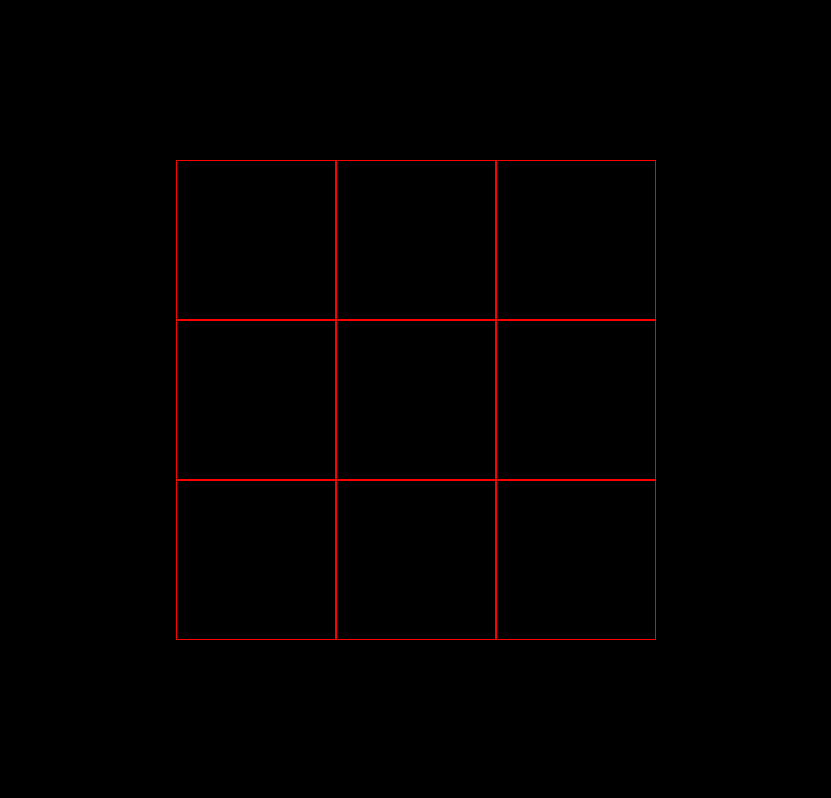
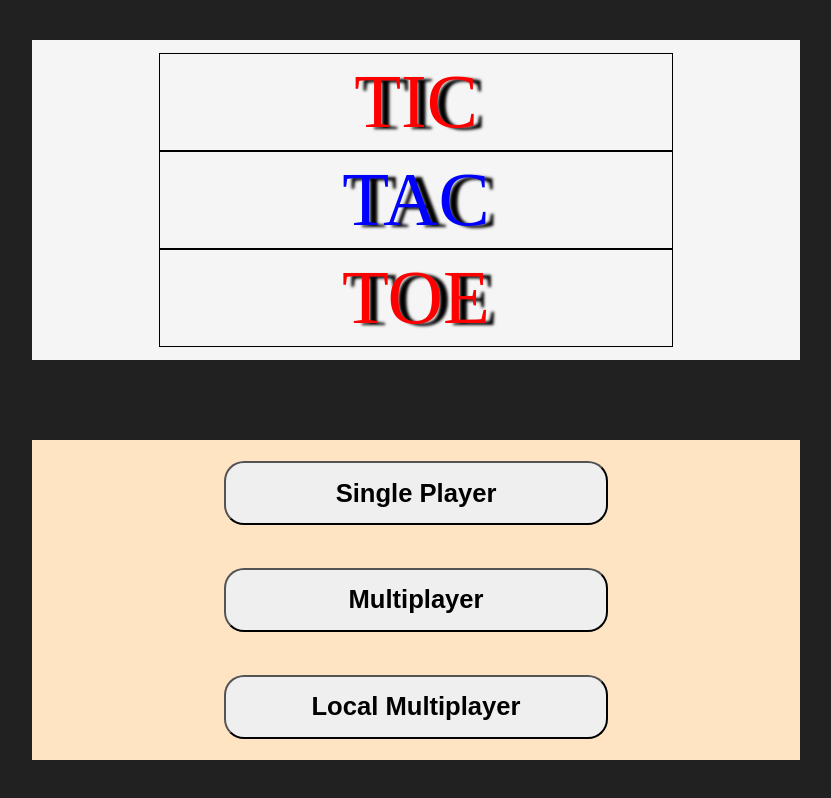
Before and after one commit to shreyasanjay007/tic-tac-toe, a plain HTML site: page index.html in a window 1280 px wide. Shown: the whole page, without its empty margins (224-1055 px from the left). Drawn offline with Linux system fonts and the light colour scheme; a web font is replaced by a local one.

Commit message:
In progress

```diff
--- a/index.html
+++ b/index.html
@@ -3,21 +3,19 @@
 <head>
     <meta charset="UTF-8">
     <meta name="viewport" content="width=device-width, initial-scale=1.0">
-    <title>TicTacToe</title>
+    <title>Tic Tac Toe</title>
     <link rel="stylesheet" href="style.css">
 </head>
 <body>
-    <div id="container">
-        <div class="boxes" id="box1" ></div>
-        <div class="boxes" id="box2" ></div>
-        <div class="boxes" id="box3" ></div>
-        <div class="boxes" id="box4" ></div>
-        <div class="boxes" id="box5" ></div>
-        <div class="boxes" id="box6" ></div>
-        <div class="boxes" id="box7" ></div>
-        <div class="boxes" id="box8" ></div>
-        <div class="boxes" id="box9" ></div>
+    <div id="game-title">
+        <span class="titles" style="color: red;">TIC</span>
+        <span class="titles" style="color: blue;">TAC</span>
+        <span class="titles" style="color: red;">TOE</span>
     </div>
-    <script src="script.js" ></script>
+    <div id="play-mode">
+        <button class="play-btns">Single Player</button>
+        <button class="play-btns">Multiplayer</button>
+        <button class="play-btns">Local Multiplayer</button>
+    </div>
 </body>
 </html>
--- a/script.js
+++ /dev/null
@@ -1,56 +0,0 @@
-// const container = document.querySelector('#container')
-// for(let i=1; i<10; i++){
-//     const box = document.createElement('div')
-//     box.className = 'boxes'
-//     box.id = `box${i}`
-//     console.log(box.id);
-//     container.appendChild(box)
-//     box.innerHTML = ''
-// }
-let boxArray = []
-let compArray = []
-const box = document.querySelectorAll('.boxes')
-box.forEach( (opt)=>{
-    opt.addEventListener('click',()=>{
-
-
-        //   if(opt.innerHTML === ''){
-            opt.innerHTML = 'X'
-            boxArray.push(opt.id)
-            compArray = compArray.filter(id => id !== opt.id);
-
-        // }
-
-        console.log(`BoxArray: ${boxArray}`);
-
-        // if(boxArray.length + compArray.length === 9){
-        //     if( boxArray.includes('box1',''))
-        //     console.log("Game Over!");
-        //     return;
-        // }
-
-
-        setTimeout( function(){
-
-            let ranbox = Math.floor(Math.random()* 9 + 1);
-            let ranId = `box${ranbox}`
-
-            while(boxArray.includes(ranId) || compArray.includes(ranId)){
-                  ranbox = Math.floor(Math.random() * 9 + 1);
-                  ranId = `box${ranbox}`
-
-             }
-            compArray.push(ranId)
-            console.log(`CompArray:${compArray}`);
-            document.getElementById(ranId).innerHTML = 'O'
-
-        },300 )
-
-        if()
-
-
-
-
-    })
-
-} )
--- a/style.css
+++ b/style.css
@@ -1,39 +1,60 @@
-*
-{
+@import url('https://fonts.googleapis.com/css2?family=Bubblegum+Sans&family=Liter&family=Merriweather:ital,wght@0,300;0,400;0,700;0,900;1,300;1,400;1,700;1,900&family=Pirata+One&family=Poppins:ital,wght@0,100;0,200;0,300;0,400;0,500;0,600;0,700;0,800;0,900;1,100;1,200;1,300;1,400;1,500;1,600;1,700;1,800;1,900&family=Roboto:ital,wght@0,100..900;1,100..900&family=Sigmar&display=swap');
+
+*{
     margin: 0;
     padding: 0;
-    box-sizing: border-box;
+
+
 }
 
-body
-{
+body{
     height: 100vh;
     width: 100vw;
-    background-color: black;
+    background-color: #212121;
+    display: flex;
+    flex-direction: column;
+    align-items: center;
+    justify-content: space-around;
+}
+
+#game-title{
+    height: 40vh;
+    width: 60vw;
+    background-color: whitesmoke;
+    display: flex;
+    flex-direction: column;
+    justify-content: center;
+    align-items: center;
+    font-family: "Sigmar", serif;
+}
+
+.titles{
+    height: 12vh;
+    width: 40vw;
+    border: 1px solid black;
     display: flex;
     justify-content: center;
     align-items: center;
+    font-size: 6vw;
+    text-shadow: 8px 2px 3px black;
 }
 
-#container
-{
-    height: 60vh;
-    width: 60vh;
+#play-mode{
+    height: 40vh;
+    width: 60vw;
+    background-color: bisque;
     display: flex;
-    flex-wrap: wrap;
-    /* border: 2px solid white; */
+    flex-direction: column;
+    justify-content: space-around;
+    align-items: center;
+
 }
 
-.boxes
-{
-    height: 20vh;
-    width: 20vh;
-    border: 1px solid red;
-    font-size: 90px;
-    color: white;
+.play-btns{
+    height:8vh ;
+    width: 30vw;
+    border-radius: 20px;
+    font-size: 2vw;
     font-weight: 600;
-    display: flex;
-    align-items: center;
-    justify-content: center;
     cursor: pointer;
 }
```
